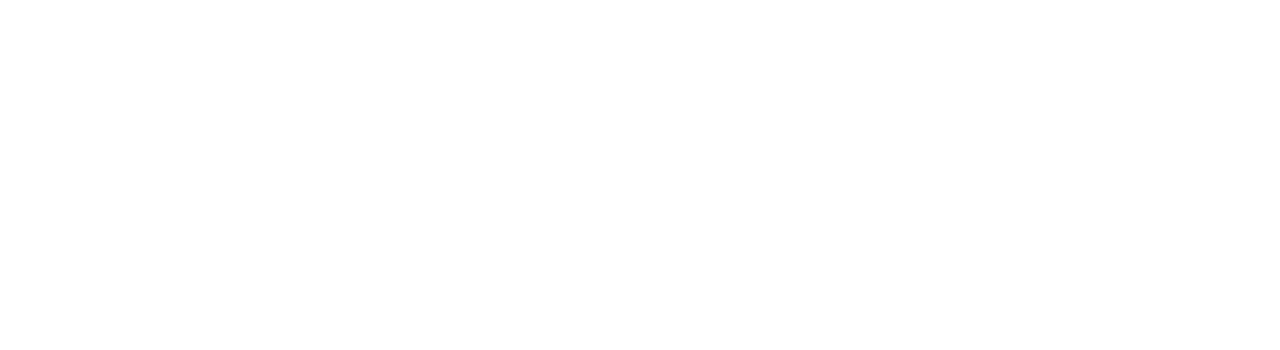
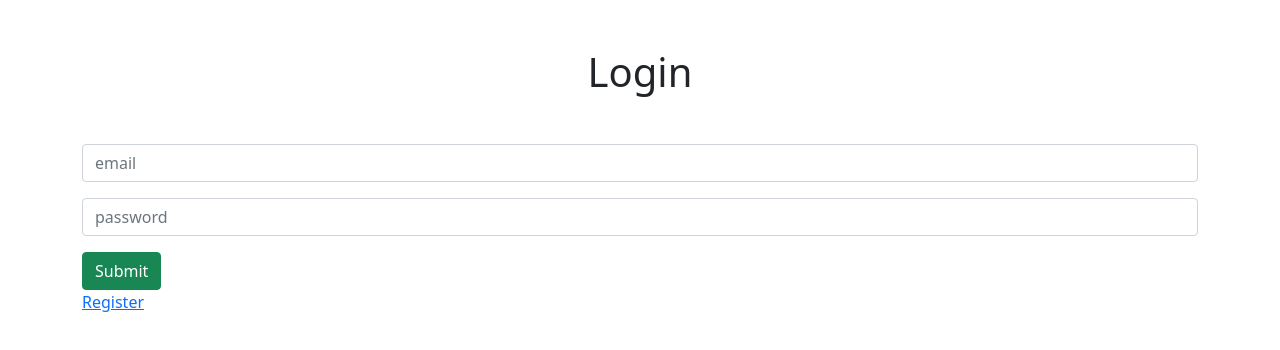
Before and after one commit to anyuan-chen/functions, a React (Create React App) app in the folder client/: page /login in a window 1280 px wide. Before the commit this address led to /dashboard. Shown: the top 350 px of the page. Built offline with nearby package versions, Linux system fonts and the light colour scheme; the HTML template or start-up script is replaced by a standard one.

Commit message:
login and register

```diff
--- a/client/src/components/login.js
+++ b/client/src/components/login.js
@@ -1,11 +1,57 @@
-import { Fragment } from "react"
+import { Fragment, useState } from "react";
+import { Link } from "react-router-dom";
 
-export const Login = ({setAuth}) => {
-    return (
-        <Fragment>
-            <h1>Login</h1>
-            <button onClick = {setAuth(true)}>Authenticate</button>
-        </Fragment>
-    )
-}
+export const Login = ({ setAuth }) => {
+  const [inputs, setInputs] = useState({
+    email: "",
+    password: "",
+  });
+  const { email, password } = inputs;
+  const onChange = (e) => {
+    setInputs({ ...inputs, [e.target.name]: e.target.value });
+  };
+  const onSubmitForm = async (e) => {
+    e.preventDefault();
+    const body = { email, password };
+    try {
+      const response = await fetch("http://localhost:5000/auth/login", {
+        method: "POST",
+        headers: { "Content-Type": "application/json" },
+        body: JSON.stringify(body),
+      });
+      const parseRes = await response.json();
+      localStorage.setItem("token", parseRes.token);
+      setAuth(true);
+    } catch (error) {
+      console.error(error.message);
+    }
+  };
+  return (
+    <Fragment>
+      <h1 className="text-center my-5">Login</h1>
+      <form onSubmit={onSubmitForm}>
+        <input
+          onChange={(e) => onChange(e)}
+          value={email}
+          type="email"
+          placeholder="email"
+          name="email"
+          className="form-control my-3"
+        ></input>
+        <input
+          onChange={(e) => onChange(e)}
+          value={password}
+          type="password"
+          placeholder="password"
+          name="password"
+          className="form-control my-3"
+        ></input>
+        <button type="submit" className="btn btn-success btn-block">
+          Submit
+        </button>
+      </form>
+      <Link to="/register">Register</Link>
+    </Fragment>
+  );
+};
 export default Login;
--- a/client/src/components/register.js
+++ b/client/src/components/register.js
@@ -1,28 +1,66 @@
-import { Fragment } from "react";
+import { Fragment, useState } from "react";
+import {Link} from "react-router-dom"
 
-const Register = () => {
+const Register = ({ setAuth }) => {
+  const [inputs, setInputs] = useState({
+    email: "pig",
+    password: "",
+    name: "",
+  });
+  const { email, password, name } = inputs;
+  const onChange = (e) => {
+    setInputs({ ...inputs, [e.target.name]: e.target.value });
+  };
+
+  const onSubmitForm = async (e) => {
+    e.preventDefault();
+    const body = { email, password, name };
+    try {
+      const response = await fetch("http://localhost:5000/auth/register", {
+        method: "POST",
+        headers: { "Content-Type": "application/json" },
+        body: JSON.stringify(body),
+      });
+      const parseRes = await response.json();
+      localStorage.setItem("token", parseRes.token);
+      setAuth(true);
+    } catch (err) {
+      console.error(err.message);
+    }
+  };
+
   return (
     <Fragment>
       <h1 className="text-center my-5">Register</h1>
+      <form onSubmit={onSubmitForm}>
         <input
           type="email"
           name="email"
           placeholder="email"
           className="form-control my-3"
+          value={email}
+          onChange={(e) => onChange(e)}
         />
         <input
           type="text"
           name="name"
           placeholder="name"
           className="form-control my-3"
+          value={name}
+          onChange={(e) => onChange(e)}
         />
         <input
           type="password"
           name="password"
           placeholder="password"
           className="form-control my-3"
+          value={password}
+          onChange={(e) => onChange(e)}
         />
         <button className="btn btn-success btn-block">Submit</button>
+      </form>
+      <Link to="/login">Login</Link>
+
     </Fragment>
   );
 };
```
Lines whose indentation alone changed are shown as unchanged.
